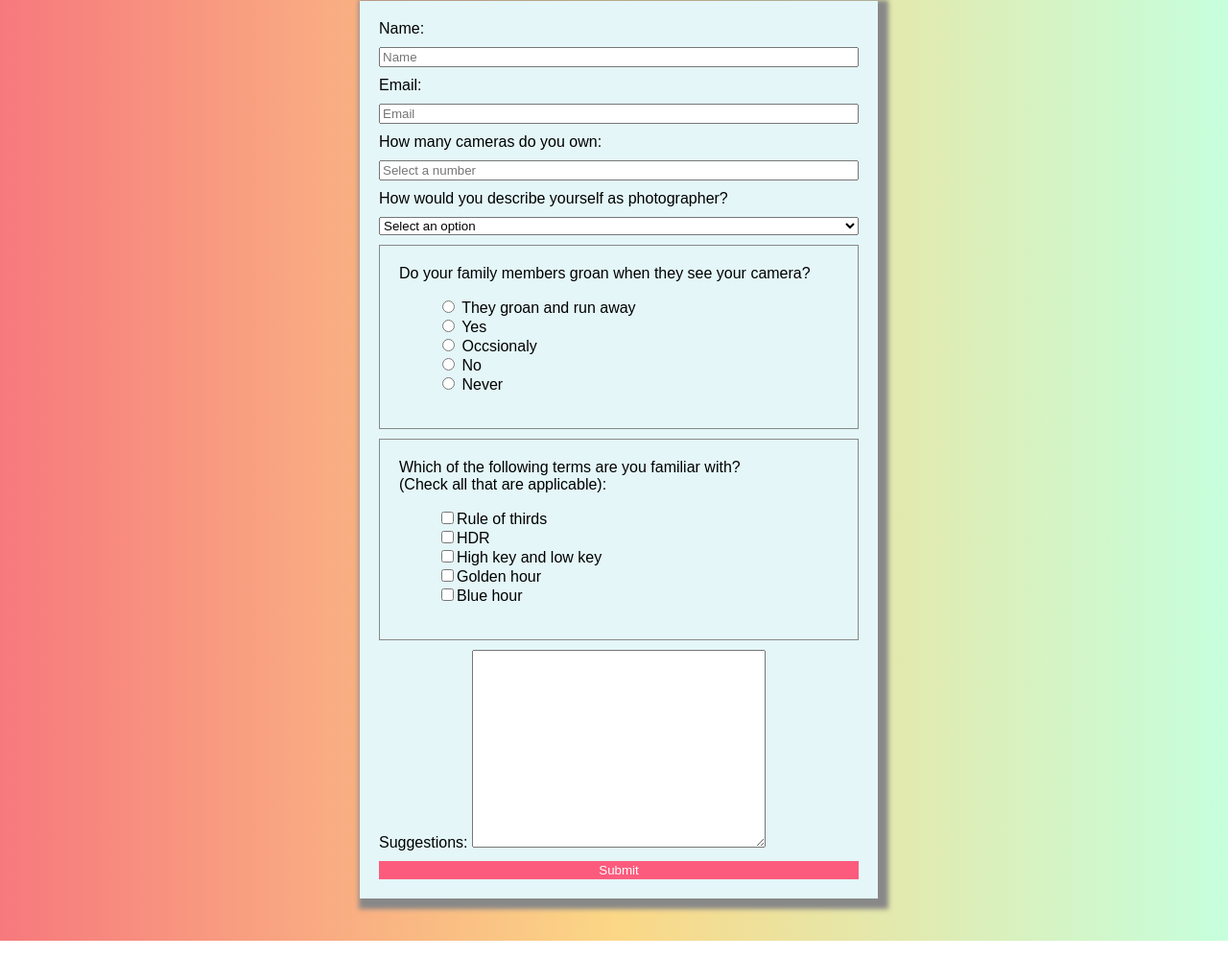
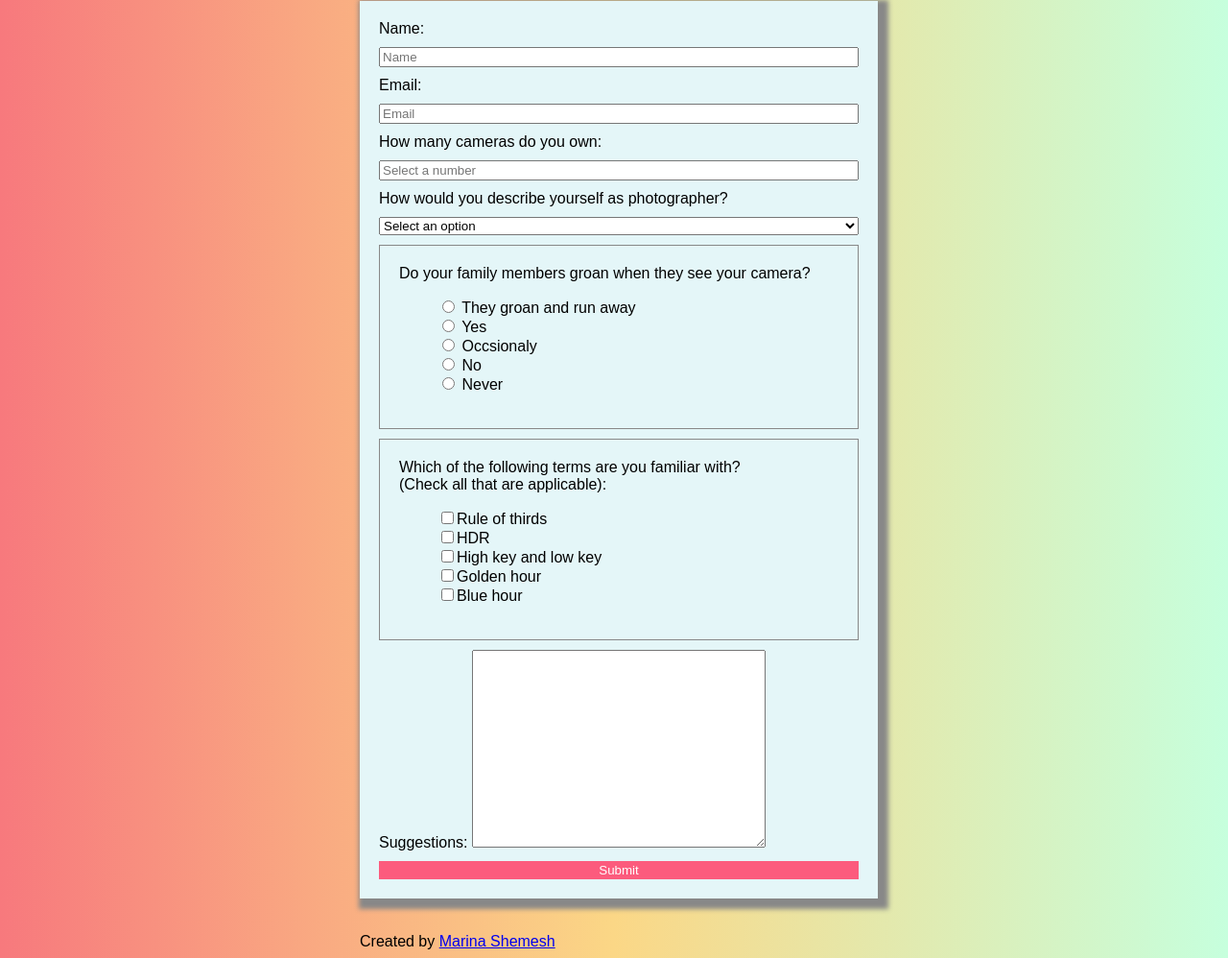
Before and after one commit to MarinaShemesh/FreeCodeCamp_Survey_form, a plain HTML site: page index.html in a window 1280 px wide. Shown: the part 149-1147 px from the top of the page at 96% size. Drawn offline with Linux system fonts and the light colour scheme.

Commit message:
16june_1

```diff
--- a/index.html
+++ b/index.html
@@ -72,5 +72,6 @@
   <br>
   <br>
 
+<footer>Created by <a href="https://github.com/MarinaShemesh" target="_blank"> Marina Shemesh</a></footer>
 </body>
 </html>
```
